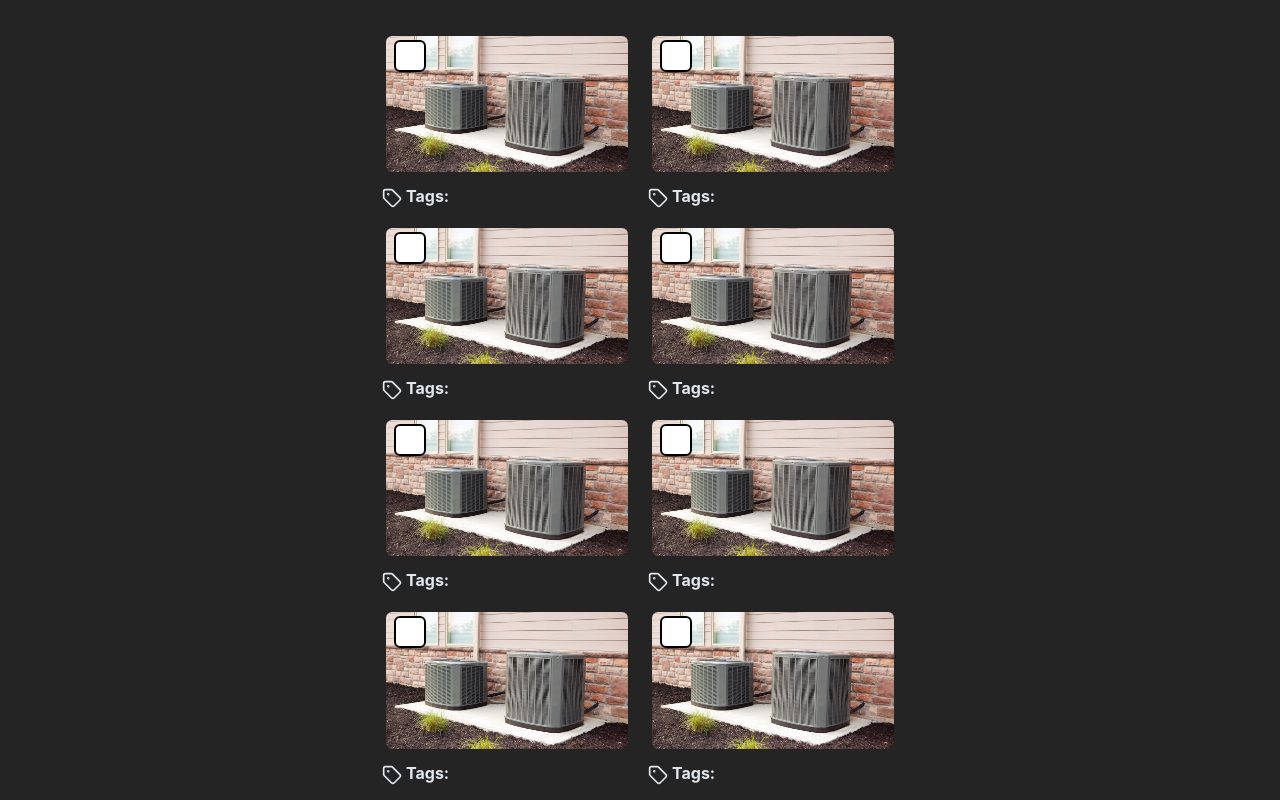
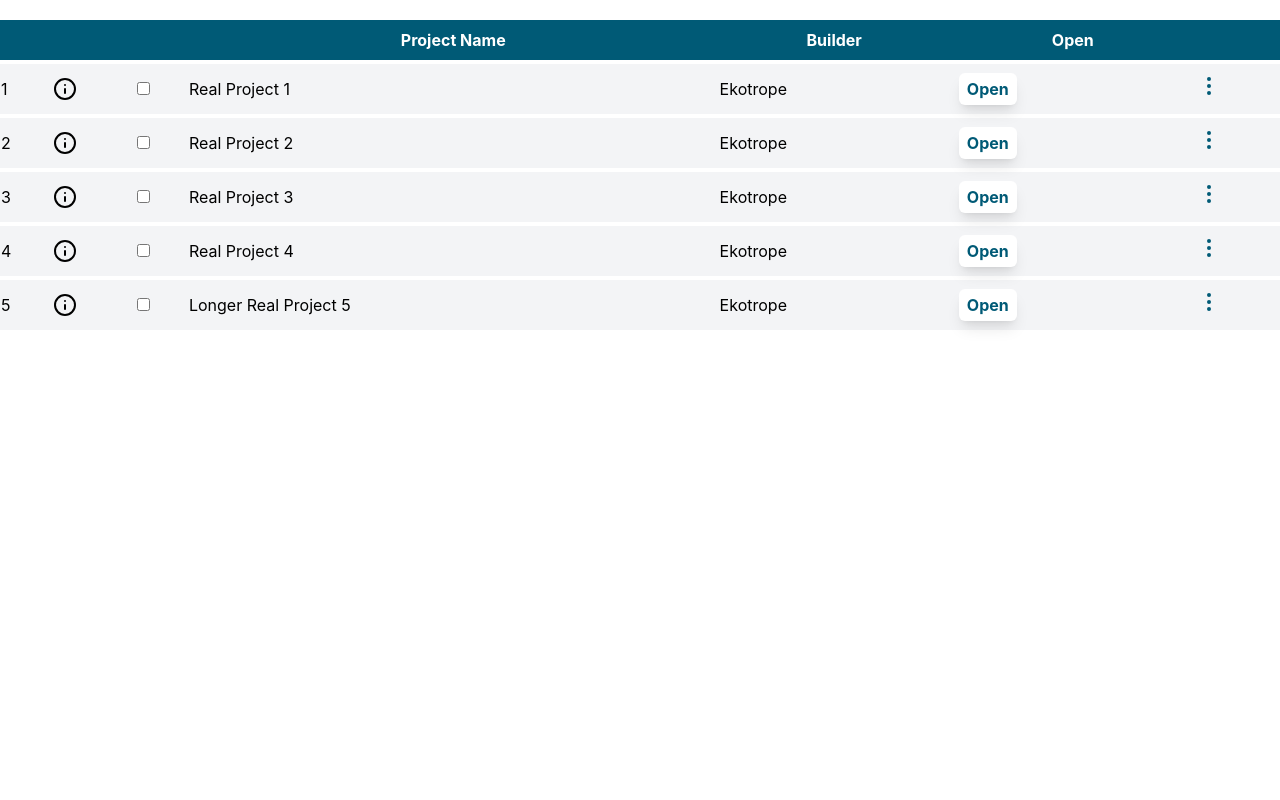
Before and after one commit to ombriggs/ekoproject-list, a Svelte app: page / in a window 1280 px wide. Built offline with nearby package versions, Linux system fonts and the light colour scheme.

Commit message:
project list

```diff
--- a/index.html
+++ b/index.html
@@ -4,7 +4,7 @@
     <meta charset="UTF-8" />
     <link rel="icon" type="favicon" href="/favicon.ico" />
     <meta name="viewport" content="width=device-width, initial-scale=1.0" />
-    <title>Photos Mockup</title>
+    <title>Project List Mockup</title>
   </head>
   <body>
     <div id="app"></div>
--- a/package.json
+++ b/package.json
@@ -1,5 +1,5 @@
 {
-  "name": "ekophotos_mockups",
+  "name": "ekoprojects_list",
   "private": true,
   "version": "0.0.0",
   "type": "module",
--- a/src/App.svelte
+++ b/src/App.svelte
@@ -1,256 +1,161 @@
 <script lang="ts">
-  import "./app.css";
-  import { Trash2, Plus, TriangleAlert, ChevronDown, ChevronUp, Check, TagIcon } from "lucide-svelte";
-  import ac from "./assets/air-conditioning.jpg";
-  import Tag from "./lib/Tag.svelte";
-  import { fade, fly, scale, slide } from "svelte/transition";
+  import { Info, EllipsisVertical, Copy, Trash2, Forward } from "lucide-svelte";
 
-  type Photo = {
-    name: string;
-    index: number;
-    isSelected: boolean;
-    showProductTags: boolean;
-    showRebates: boolean;
-    hersTags: string[];
-    productTags: string[];
-    customTags: string[];
+  type Project = {
+    projectName: string;
+    raterOfRecord: string;
+    builder: string;
+    address: string;
+    status: string;
+    qaTypes: string;
+    qaStatus: string;
+    visible: boolean;
   };
 
-  let renameInputElement: HTMLInputElement;
-  let photos: Photo[] = Array(27);
-  let selectedIndex: number = -1;
-  let newPhotoName: string = "";
-
-  photos = photos.fill({
-    name: "",
-    index: 0,
-    isSelected: false,
-    showProductTags: false,
-    showRebates: false,
-    hersTags: [],
-    customTags: [],
-    productTags: []
-  }).map((photo, indx) => {
-    return {...photo, name: `air_conditioner_${indx}`, index: indx}
-  });
-
-  const getDisplayName = (photo: Photo) => {
-    return `C:\\\\work\\\\ekotrope\\\\photos\\\\${photo.name}`
-  };
-
-  const onRenameFormSubmit = () => {
-    if (newPhotoName.toString().trim().length !== 0) {
-      renamePhoto(newPhotoName.toString());
-      newPhotoName = "";
-      renameInputElement.focus();
+  const projects: Project[] = [
+    {
+      projectName: "Real Project 1",
+      raterOfRecord: "Owanari Briggs",
+      builder: "Ekotrope",
+      address: "1234 Real St.",
+      status: "Registered",
+      qaTypes: "",
+      qaStatus: "",
+      visible: false
+    },
+    {
+      projectName: "Real Project 2",
+      raterOfRecord: "Owanari Briggs",
+      builder: "Ekotrope",
+      address: "12345 Real St.",
+      status: "Unregistered",
+      qaTypes: "",
+      qaStatus: "",
+      visible: false
+    },
+    {
+      projectName: "Real Project 3",
+      raterOfRecord: "Owanari Briggs",
+      builder: "Ekotrope",
+      address: "4321 Real St.",
+      status: "Registered",
+      qaTypes: "",
+      qaStatus: "",
+      visible: false
+    },
+    {
+      projectName: "Real Project 4",
+      raterOfRecord: "Owanari Briggs",
+      builder: "Ekotrope",
+      address: "54321 Real St.",
+      status: "Unregistered",
+      qaTypes: "",
+      qaStatus: "",
+      visible: false
+    },
+    {
+      projectName: "Longer Real Project 5",
+      raterOfRecord: "Owanari Briggs",
+      builder: "Ekotrope",
+      address: "2431 Real St.",
+      status: "Registered",
+      qaTypes: "",
+      qaStatus: "",
+      visible: false
     }
-  }
-
-  const showProductTagOptions = () => {
-    const currPhoto: Photo = photos[selectedIndex];
-    currPhoto.showProductTags = !currPhoto.showProductTags;
-    photos[selectedIndex] = currPhoto;
-  }
-
-  const renamePhoto = (newName: string) => {
-    photos = photos.map((photo, indx) => {
-      if (indx === selectedPhotos[0].index && photo.name !== newName) {
-        photo.name = newName;
-      }
-      return photo
-    });
-  };
-
-  const showSidePanel = (currIndx: number) => {
-    const selectedPhotosSize = photos.filter(photo => photo.isSelected).length;
-    const oldVal: boolean = photos[currIndx].isSelected;
-    photos.forEach(photo => photo.isSelected = false);
-    photos = photos;
-    photos[currIndx].isSelected = selectedPhotosSize > 1? true : !oldVal;
-    selectedIndex = currIndx;
-    newPhotoName = "";
-  };
-
-  const showSidePanelMulti = (currIndx: number) => {
-    photos[currIndx].isSelected = !photos[currIndx].isSelected;
-    selectedIndex = currIndx;
-    newPhotoName = "";
-  };
-
-  const deletePhoto = (currIndx: number) => {
-    photos = photos.filter((phto) => phto.index !== currIndx);
-  };
-
-  const addTag = (e: MouseEvent & { currentTarget: EventTarget & HTMLButtonElement}) => {
-    const val = e.currentTarget.value;
-    selectedPhotos.forEach(currPhoto => {
-      let photoObj = photos.filter(photo => photo.index === currPhoto.index)[0];
-      if (photoObj.productTags.indexOf(val) === -1) {
-        photoObj.productTags = [...photoObj.productTags, val]
-      }
-    });
-    selectedPhotos = selectedPhotos;
-  }
-
-  const removeTag = (tag: string) => {
-    selectedPhotos.forEach(photo => {
-      let productTags: string[] = photo.productTags;
-      productTags = productTags.filter(currTag => currTag !== tag);
-      photo.productTags = productTags;
-    });
-    selectedPhotos = selectedPhotos;
-  }
-
-  const toNaturalLang = (words: string[]) => {
-    if (words.length === 0) return '';
-    if (words.length === 1) return words[0];
-    if (words.length === 2) return words.join(' and ');
-    return words.slice(0, -1).join(', ') + ', and ' + words[words.length - 1];
-  }
-
-  $: selectedPhotos = photos.filter(photo => photo.isSelected);
-  $: showWaterHeaters = true;
-  $: showExteriorInsulations = true;
+  ]
 </script>
 
-<main class="flex flex-row  text-slate-200 px-4 h-screen items-start justify-evenly  overflow-y-auto">
-  <div class="flex flex-wrap gap-4 items-center justify-center w-3/4 basis-2/4 pt-8">
-    {#each photos as photo, indx (photo)}
-    <div class="flex flex-col max-w-[250px]">
-      <button class="relative w-[250px] rounded-md p-1 m-0 overflow-hidden group peer transition-all hover:scale-110 hover:outline outline-2 outline-gray-400" on:click={() => showSidePanel(indx)} out:fade={{duration: 700}}>
-        <div class="relative rounded-md">
-          <img alt="Air conditioner" src={ac} class="w-full rounded-md transition-opacity duration-300 group-hover:opacity-60" />
-          <button class="absolute bg-white top-1 left-2 border-2 border-black rounded-md text-green-600 size-8" on:click|stopPropagation={() => showSidePanelMulti(indx)}>
-            {#if photos[indx].isSelected}
-            <div class="w-fit h-fit" in:scale out:scale>
-              <Check size="28"/>
-            </div>
-            {/if}
-          </button>
-          <div class="absolute inset-0 flex items-center justify-center bg-black bg-opacity-50 opacity-0 group-hover:opacity-100 pointer-events-none">
-            <span class="text-white pointer-events-none">$20 available rebates</span>
-          </div>
-          <button class="absolute bottom-2 right-2 bg-transparent border-none text-white cursor-pointer opacity-0 group-hover:opacity-100 transition-opacity duration-300 hover:text-red-700" on:click|stopPropagation={() => deletePhoto(photo.index)}>
-            <Trash2 />
-          </button>
-        </div>
-      </button>
-      <div class="flex gap-1 pt-2 justify-start items-end peer-hover:scale-110">
-        <TagIcon size="20" />
-        <span class="font-bold">Tags: </span>
-        <span class="text-sm">{toNaturalLang(photo.productTags)}</span>
-      </div>
-    </div>
-    {/each}
-  </div>
+<main class=" text-black w-full">
+  <table class=" w-full mt-4 border-separate border-spacing-y-1">
+    <thead>
+      <tr class="bg-[#005a76] text-white">
+        <th></th>
+        <th></th>
+        <th></th>
+        <th>Project Name</th>
+        <th>Builder</th>
+        <th>Open</th>
+        <th></th>
+      </tr>
+    </thead>
 
 
-  {#if selectedPhotos.length > 0}
-    <div class="flex flex-col pt-8 items-center justify-center gap-2 sticky top-0 w-[500px]" class:hidden={selectedPhotos.length === 0} in:slide={{axis: 'x', duration: 600}} out:slide={{axis: 'x', duration: 600}}>
-      <div class=" text-xl font-bold self-start">Tags</div>
-      <div class=" flex flex-col gap-2 self-start">
-        <div class="flex flex-col gap-1" class:invisible={selectedPhotos.length > 1}>
-          <img alt="An air conditioner" src={ac} class="rounded-lg h-fit w-[500px] self-center" />
-          <span>{getDisplayName(selectedPhotos[0])}</span>
-        </div>
+    <tbody>
+      {#each projects as project, indx}
+      <tr class="text-start align-middle bg-gray-100">
+        <td>{indx+1}</td>
+        <td>
+          <Info />
+        </td>
+        <td>
+          <input type="checkbox" />
+        </td>
+        <td>{project.projectName}</td>
+        <td>{project.builder}</td>
+        <td>
+          <button class="bg-white shadow-lg px-2 py-1 m-2 w-fit h-fit rounded-md text-[#005a76] font-bold hover:text-white focus:text-white hover:bg-blue-300 focus:bg-blue-600">
+            Open
+          </button>
+        </td>
+        <td>
+          <button on:click={() => project.visible = !project.visible}>
+            <EllipsisVertical color="#005a76" />
+          </button>
+        </td>
+      </tr>
 
-        <div class=" flex" class:invisible={selectedPhotos.length === 1}>
-          {#if selectedPhotos.length < 6}
-            {#each selectedPhotos as _}
-              <img alt="An air conditioner" src={ac} class="rounded-full size-24 border-2 border-black -ml-5" in:fly />
-            {/each}
-          {:else}
-            {#each selectedPhotos.slice(0, 5) as _}
-              <img alt="An air conditioner" src={ac} class="rounded-full size-24 border-2 border-black -ml-5" />
-            {/each}
-            <div class="rounded-full size-24 bg-gray-600 flex items-center justify-center font-bold text-lg ml-2" in:fly>+{selectedPhotos.length - 5} more</div>
-          {/if}
-        </div>
+      <tr class="bg-gray-100" class:invisible={!project.visible}>
+        <td colspan="100">
+          <div class="pl-2 py-2">
+            <div>
+              <span class="font-bold">Rater of Record:</span>
+              <span>{project.raterOfRecord}</span>
+            </div>
 
-        <div class="flex flex-col gap-4">
-          <div class="flex flex-col gap-1">
-            <div class="flex items-center gap-1">
-              <span class="font-semibold">HERS Required Tags (5/10):</span>
-              <TriangleAlert color="#BF9000" />
+            <div>
+              <span class="font-bold">Street Address:</span>
+              <span>{project.address}</span>
             </div>
-            <button class=" bg-slate-700 w-fit rounded-lg p-1 border-2 border-black hover:border-gray-500">
-              <Plus size="20" />
-            </button>
-          </div>
 
-          <div class="flex flex-col gap-1">
-            <span class="font-semibold">Product Tags (Up to $20 in rebates available):</span>
-            <div class="flex">
-              <button class="bg-slate-700 size-8 rounded-lg p-1 border-2 border-black hover:border-gray-500 mr-2" on:click={showProductTagOptions}>
-                <Plus size="20" />
+            <div>
+              <span class="font-bold">Status:</span>
+              <span>{project.status}</span>
+            </div>
+
+            <div>
+              <span class="font-bold">QA Types:</span>
+              <span>{project.qaTypes}</span>
+            </div>
+
+            <div>
+              <span class="font-bold">QA Status:</span>
+              <span>{project.qaStatus}</span>
+            </div>
+            <div class="flex items-center justify-center gap-2">
+              <button class="flex px-2 py-1 bg-white rounded-md shadow-lg items-center justify-center text-[#005a76] font-bold hover:text-white focus:text-white hover:bg-blue-300 focus:bg-blue-600 gap-1">
+                <Copy />
+                <span class="font-bold">Copy</span>
               </button>
-              <div class="flex gap-2 flex-wrap">
-                {#each selectedPhotos[0].productTags as productTag (productTag)}
-                  <Tag on:click={() => removeTag(productTag)}>{productTag}</Tag>
-                {/each}
-              </div>
-            </div>
-            <div class:invisible={!photos[selectedIndex].showProductTags} class="mt-1 w-3/4">
-              <div class=" bg-slate-50 flex flex-col text-black rounded-lg w-full text-lg p-4">
-                  <button class="flex items-end justify-between font-bold hover:bg-gray-600 hover:bg-opacity-20 w-full p-1 rounded-md" on:click={() => showWaterHeaters = !showWaterHeaters}>
-                    <span>Water Heaters</span>
-                    {#if showWaterHeaters}
-                    <ChevronUp />
-                    {:else}
-                    <ChevronDown />
-                    {/if}
-                  </button>
-                  {#if showWaterHeaters}
-                    <div class="flex flex-col w-full">
-                      <button class="w-full hover:bg-green-600 hover:bg-opacity-20 p-1 rounded-md text-start truncate" value="Rinnai" on:click={addTag}>Rinnai Tankless Gas WH (1) $40</button>
-                      <button class="w-full hover:bg-green-600 hover:bg-opacity-20 p-1 rounded-md text-start truncate" value="HPWH" on:click={addTag}>HPWH $20</button>
-                    </div>
-                  {/if}
-                  <button class="flex items-end justify-between font-bold hover:bg-gray-600 hover:bg-opacity-20 w-full p-1 rounded-md" on:click={() => showExteriorInsulations = !showExteriorInsulations}>
-                    <span>Exterior Insulation</span>
-                    {#if showExteriorInsulations}
-                    <ChevronUp />
-                    {:else}
-                    <ChevronDown />
-                    {/if}
-                  </button>
-                  {#if showExteriorInsulations}
-                  <div class="flex flex-col items-start text-start w-full">
-                    <button class="w-full hover:bg-green-600 hover:bg-opacity-20 p-1 rounded-md text-start truncate" value="BASF" on:click={addTag}>BASF Rigid Insulation</button>
-                    <button class="w-full hover:bg-green-600 hover:bg-opacity-20 p-1 rounded-md text-start truncate" value="OX" on:click={addTag}>OX Insulated Sheathing (1)</button>
-                  </div>
-                  {/if}
-              </div>
+              <button class="flex px-2 py-1 bg-white rounded-md shadow-lg items-center justify-center text-[#005a76] font-bold hover:text-white focus:text-white hover:bg-blue-300 focus:bg-blue-600 gap-1">
+                <Forward />
+                <span class="font-bold">Share</span>
+              </button>
+              <button class="flex px-2 py-1 bg-white rounded-md shadow-lg items-center justify-center text-red-500 hover:bg-red-400 hover:text-white focus:bg-red-500">
+                <Trash2 />
+              </button>
             </div>
           </div>
-
-          <div class="flex flex-col gap-1">
-            <span class="font-semibold">Custom Tags:</span>
-            <button class=" bg-slate-700 w-fit rounded-lg p-1 border-2 border-black hover:border-gray-500">
-              <Plus size="20" />
-            </button>
-          </div>
-        </div>
-
-        <form class="flex items-center justify-between pt-4" class:invisible={selectedPhotos.length > 1} on:submit|preventDefault={onRenameFormSubmit}>
-            <input type="text" placeholder="Rename photo..." id="rename" class="p-2 rounded-lg" bind:value={newPhotoName} bind:this={renameInputElement}>
-            <button  type="submit" class="bg-green-600 py-[4.5px] px-2 rounded-lg">Rename</button>
-        </form>
-
-        <button class="self-end" on:click={() => selectedPhotos.forEach(photo => deletePhoto(photo.index))}>
-          <div class="flex gap-1 bg-red-600 rounded-lg items-center justify-center py-[4.5px] px-2 font-semibold text-center">
-            <span class="text-lg">Delete</span>
-            <Trash2 />
-          </div>
-        </button>
-      </div>
-    </div>
-  {/if}
+        </td>
+      </tr>
+    {/each}
+    </tbody>
+  </table>
 </main>
 
 <style>
-  .hidden {
-    visibility: hidden;
+  th {
+    padding: 8px;
   }
 
   .invisible {
--- a/src/app.css
+++ b/src/app.css
@@ -4,10 +4,7 @@
 
 :root {
     font-family: Inter, system-ui, Avenir, Helvetica, Arial, sans-serif;
-
-    color-scheme: light dark;
-    color: rgba(255, 255, 255, 0.87);
-    background-color: #242424;
+    background-color: white;
 
     font-synthesis: none;
     text-rendering: optimizeLegibility;
```
Also changed, not shown: 1 other file (tests, documents, lock files or other folders).
